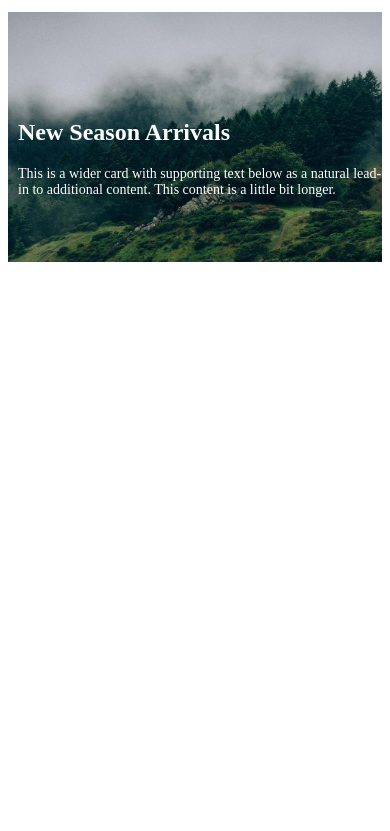
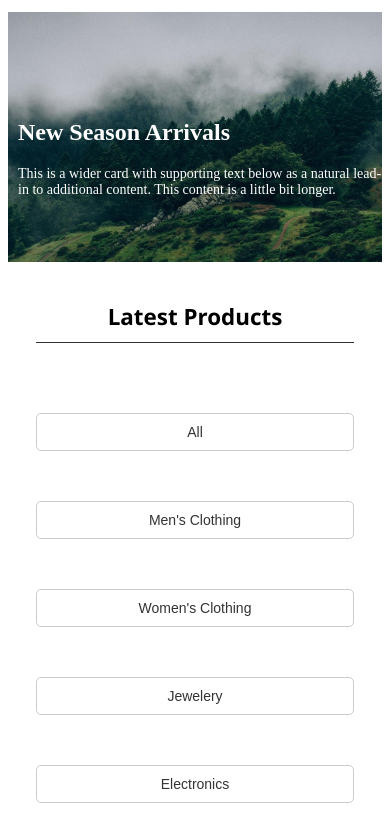
Before and after one commit to Naveen-309/Ecommerce, a plain HTML site: page Home Page/index.html in a window 390 px wide. Shown: the part 463-1294 px from the top of the page. Before the commit the page ends 844 px from the top, so only its background shows below. Drawn offline with Linux system fonts and the light colour scheme.

Commit message:
Latest Products

```diff
--- a/Home Page/index.html
+++ b/Home Page/index.html
@@ -39,5 +39,22 @@
         </div>
     </section>
      <!-----Heroo Banner Section Ends here ----->
+
+     <!------Latest Product Starts Here -------->
+
+     <section class="latest-products">
+
+            <h1>Latest Products</h1>
+        <hr>
+
+        <div class="latest-btn">
+            <button class="all">All</button>
+            <button class="mens">Men's Clothing</button>
+            <button class="womens">Women's Clothing</button>
+            <button class="jewelery">Jewelery</button>
+            <button class="electronics">Electronics</button>
+        </div>
+
+     </section>
 </body>
 </html>
--- a/style.css
+++ b/style.css
@@ -19,7 +19,7 @@ header {
     padding: 8px 15px;
     font-size: 16px;
     text-decoration: none;
-    color: rgba(0, 0, 0, 0.701);
+    color: grey;
 }
 
 
@@ -192,3 +192,96 @@ header {
         font-size: 14px;
     }
 }
+
+.latest-products {
+    text-align: center;
+    padding: 40px 20px;
+    font-family: 'Segoe UI', Tahoma, Geneva, Verdana, sans-serif;
+}
+
+.latest-products h1 {
+    font-size: 2em;
+    margin-bottom: 10px;
+}
+
+.latest-products hr {
+    width: 1000px;
+    height: 1px;
+    background-color: #333;
+    border: none;
+    margin: 10px auto 30px;
+}
+
+.latest-btn {
+    display: flex;
+    flex-wrap: wrap;
+    justify-content: center;
+    gap: 10px;
+}
+
+.latest-btn button {
+    padding: 10px 20px;
+    border: 1px solid #ccc;
+    background-color: #fff;
+    color: #333;
+    border-radius: 5px;
+    cursor: pointer;
+    transition: all 0.3s ease;
+    font-size: 14px;
+    margin-top: 40px;
+}
+
+.latest-btn button:hover {
+    background-color: #333;
+    color: #fff;
+    border-color: #333;
+}
+
+@media (max-width: 768px) {
+    .latest-products {
+        padding: 30px 15px;
+    }
+
+    .latest-products h1 {
+        font-size: 1.6em;
+    }
+
+    .latest-products hr {
+        width: 80%;
+    }
+
+    .latest-btn {
+        gap: 8px;
+    }
+
+    .latest-btn button {
+        font-size: 13px;
+        padding: 8px 16px;
+    }
+}
+
+@media (max-width: 480px) {
+    .latest-products {
+        padding: 20px 10px;
+    }
+
+    .latest-products h1 {
+        font-size: 1.4em;
+    }
+
+    .latest-products hr {
+        width: 90%;
+    }
+
+    .latest-btn {
+        flex-direction: column;
+        align-items: center;
+        gap: 10px;
+    }
+
+    .latest-btn button {
+        width: 90%;
+        font-size: 14px;
+        padding: 10px;
+    }
+}
```
